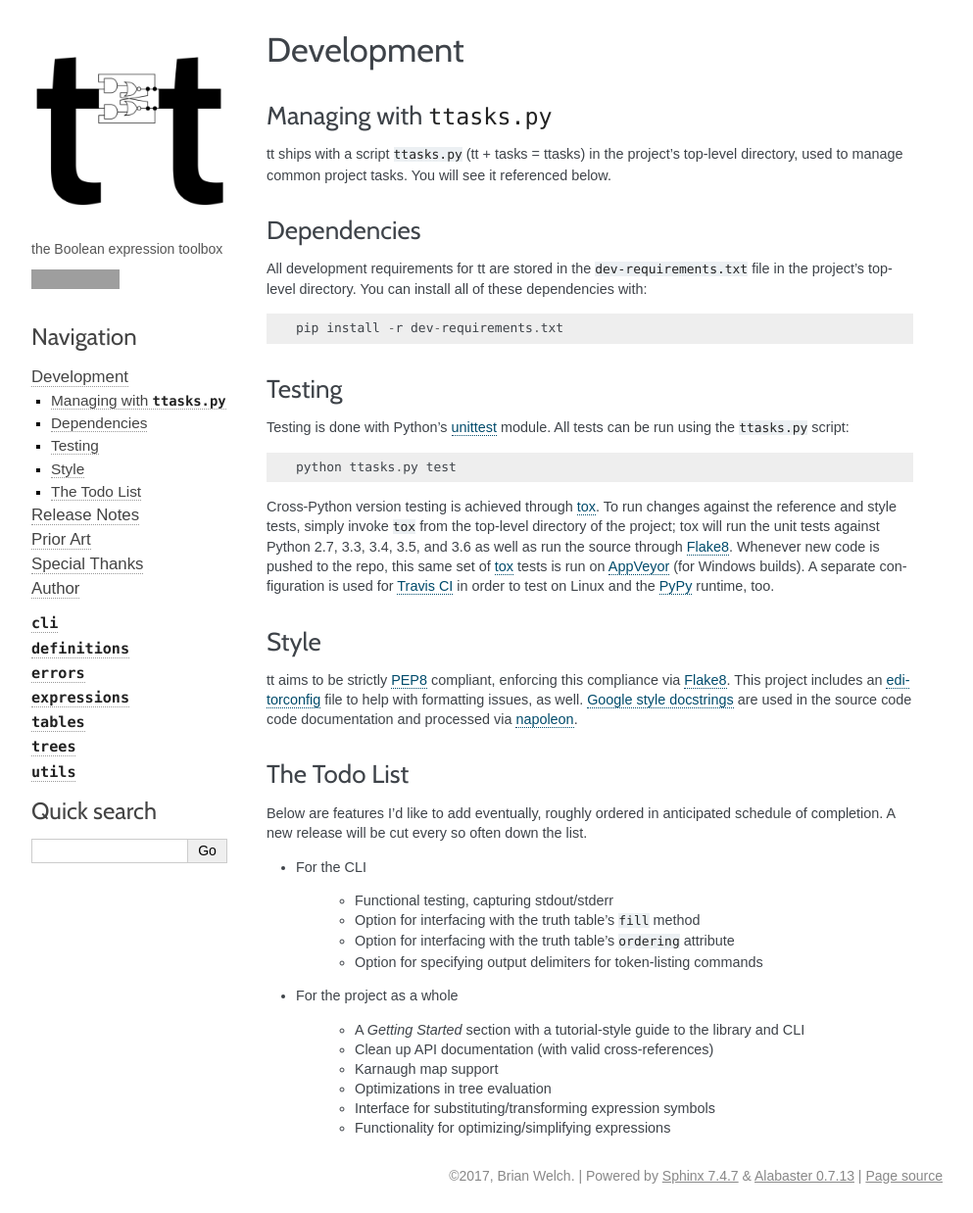
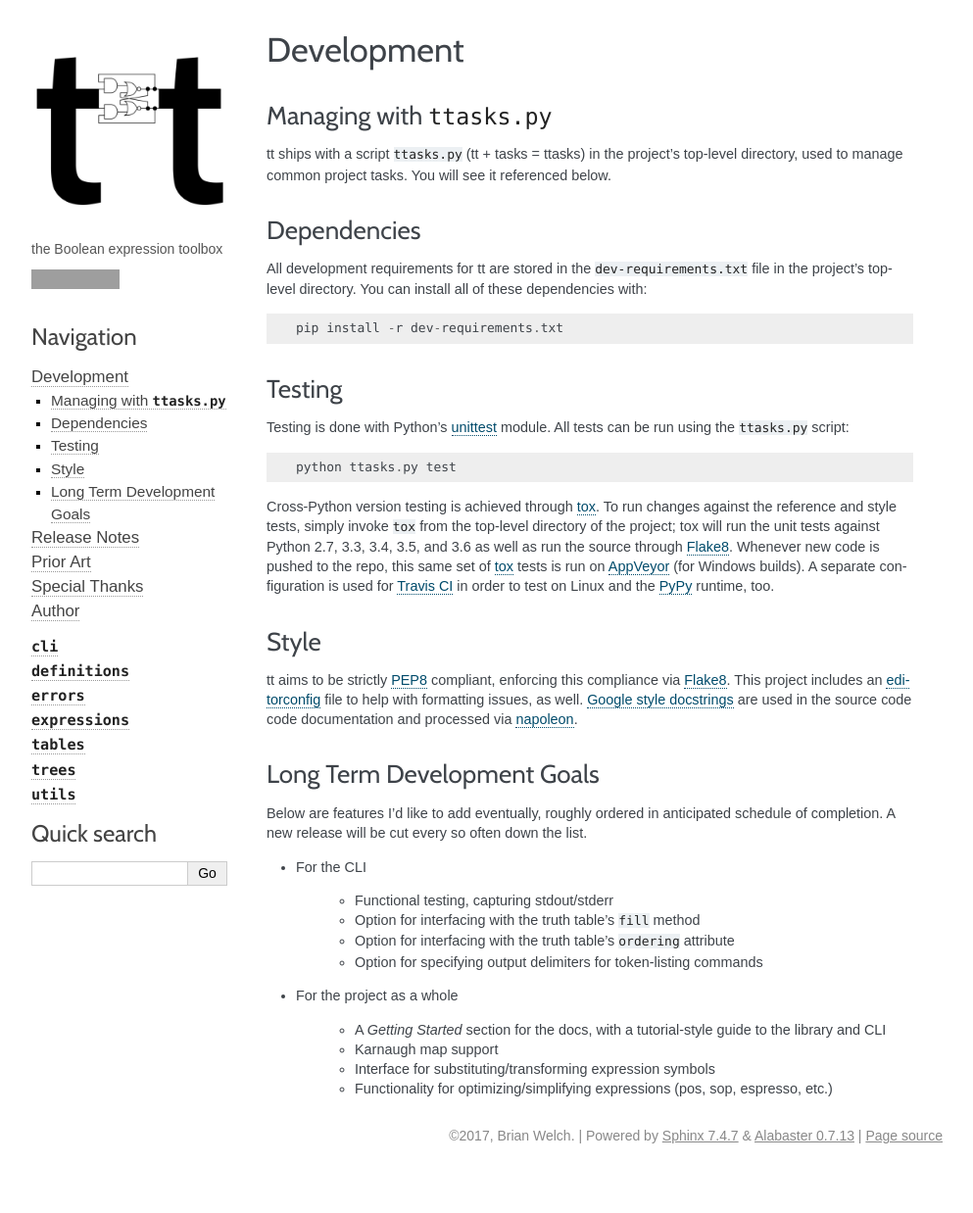
Before and after one commit to welchbj/tt, a Sphinx documentation site: the page built from docs/development.rst, in a window 1280 px wide and 1238 px high. Shown: the whole window at 98% size, without its empty margins (148-1141 px from the left). Built offline with Sphinx 7.4.7, drawn with Linux system fonts in a browser that asks for light colours; some web fonts are replaced; grey boxes are pictures that could not be loaded.

Commit message:
Change docs Todo List section to Long Term Development Goals

```diff
--- a/docs/development.rst
+++ b/docs/development.rst
@@ -32,8 +32,8 @@ Style
 tt aims to be strictly `PEP8`_ compliant, enforcing this compliance via `Flake8`_. This project includes an `editorconfig`_ file to help with formatting issues, as well. `Google style docstrings`_ are used in the source code code documentation and processed via `napoleon`_.
 
 
-The Todo List
--------------
+Long Term Development Goals
+---------------------------
 
 Below are features I'd like to add eventually, roughly ordered in anticipated schedule of completion. A new release will be cut every so often down the list.
 
@@ -46,12 +46,10 @@ Below are features I'd like to add eventually, roughly ordered in anticipated sc
 
 * For the project as a whole
 
-    * A *Getting Started* section with a tutorial-style guide to the library and CLI
-    * Clean up API documentation (with valid cross-references)
+    * A *Getting Started* section for the docs, with a tutorial-style guide to the library and CLI
     * Karnaugh map support
-    * Optimizations in tree evaluation
     * Interface for substituting/transforming expression symbols
-    * Functionality for optimizing/simplifying expressions
+    * Functionality for optimizing/simplifying expressions (pos, sop, espresso, etc.)
 
 
 .. _unittest: https://docs.python.org/3/library/unittest.html
```
